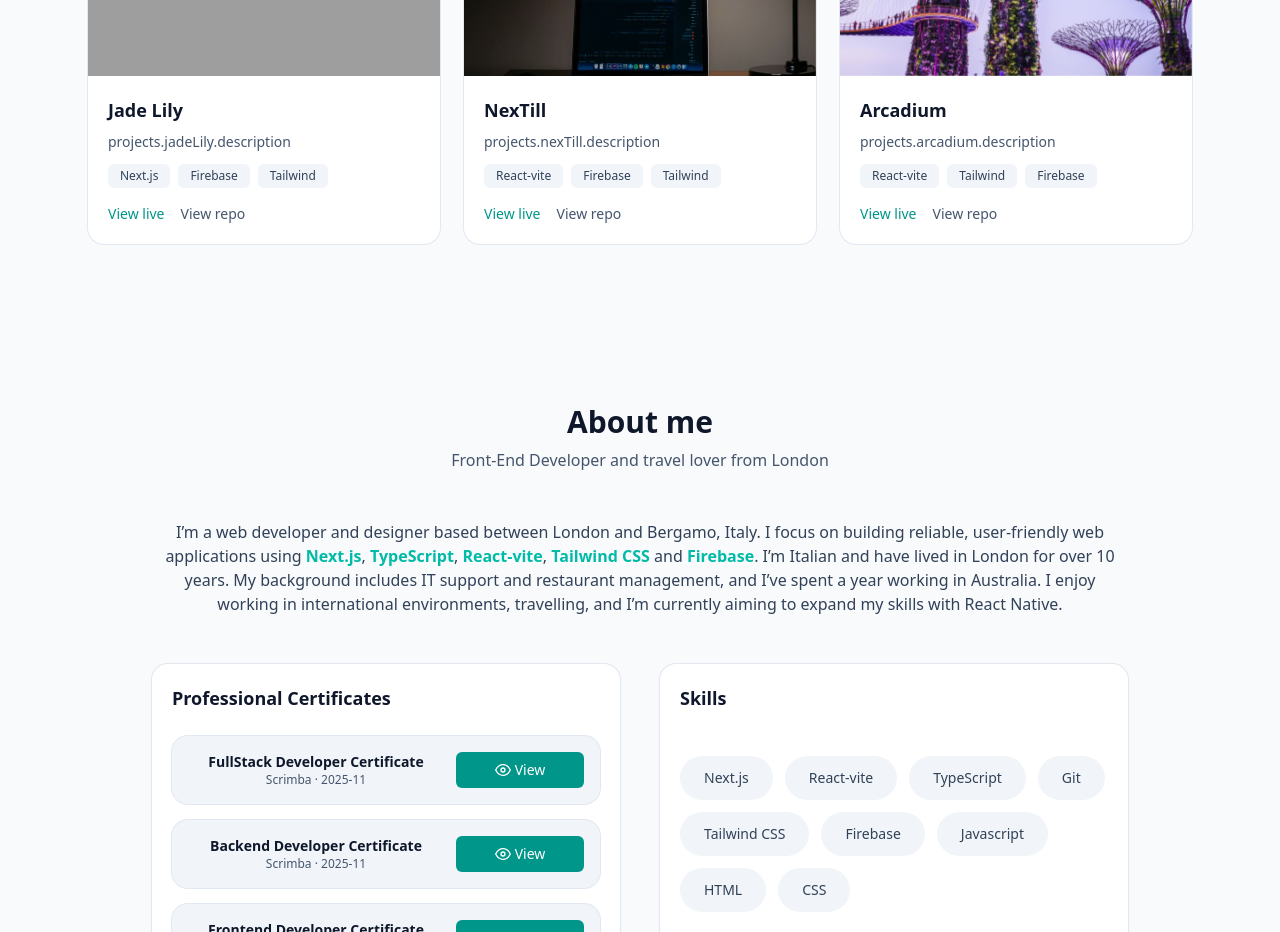
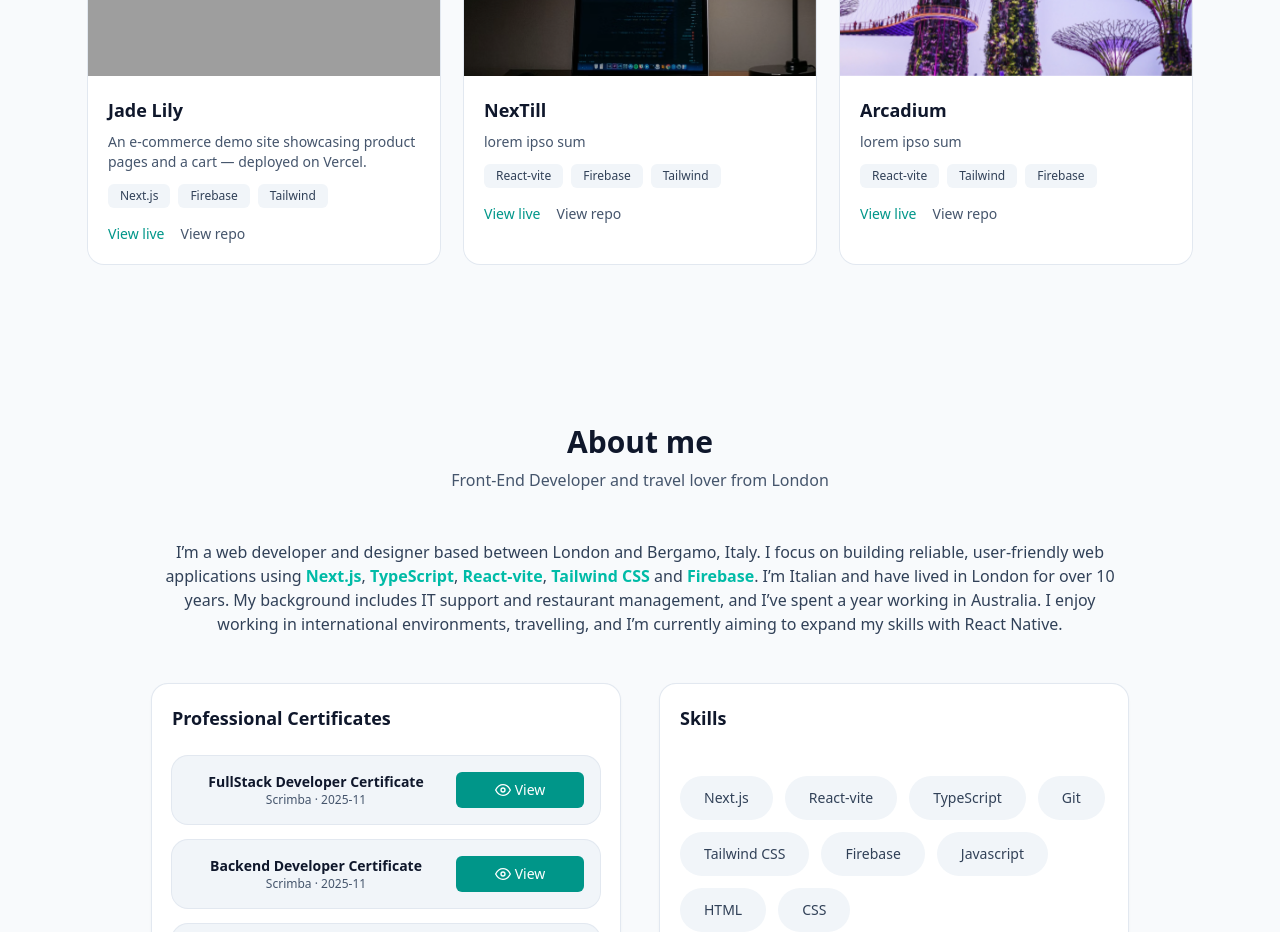
Before and after one commit to gyo82v/portfolio, a React (Vite) app: page / in a window 1280 px wide. Shown: the part 840-1772 px from the top of the page. Built offline with nearby package versions, Linux system fonts and the light colour scheme; grey boxes are pictures that could not be loaded.

Commit message:
feat: update the translations for the projects cards

```diff
--- a/src/i18n/translations.ts
+++ b/src/i18n/translations.ts
@@ -30,6 +30,40 @@ export const translations: Record<Lang, NestedStrings> = {
       downloadCertificateA11y: "Download certificate",
       close: "Close",
       certificateViewerAria: "Certificate viewer"
+    },
+    projects: {
+      jadeLily: {
+        description: "An e-commerce demo site showcasing product pages and a cart — deployed on Vercel.",
+        imageAlt: "Screenshot of the jade Lily app"
+      },
+      nexTill: {
+        description: "lorem ipso sum",
+        imageAlt: "Screenshot nextTill project"
+      },
+      arcadium: {
+        description: "lorem ipso sum",
+        imageAlt: "Screenshot of arcadium app"
+      },
+      colorScheme: {
+        description: "Generate harmonious color palettes by choosing a base color and styles like monochrome, analogic, or complementary schemes.",
+        imageAlt: "Screenshot of the color scheme app"
+      },
+      plantBlog: {
+        description: "A simple and clean blog featuring articles about houseplants, care tips, and inspiration for indoor plant lovers.",
+        imageAlt: "Screenshot of the plant blob website"
+      },
+      unitConverter: {
+        description: "Convert common units easily, including meters and feet, liters and gallons, or kilograms and pounds.",
+        imageAlt: "Screenshot of the unit converter app"
+      },
+      travelJournal: {
+        description: "A personal travel journal showcasing visited destinations, travel memories, and a wishlist of future places to explore.",
+        imageAlt: "Screenshot of the travel journal wep page"
+      },
+      scoreboard: {
+        description: "A simple and interactive scoreboard that lets users set a timer and add or subtract points easily.",
+        imageAlt: "Screenshot of the scoreboard app"
+      }
     },
     footer : {
       subtitle: "Available for freelance work and new opportunities",
@@ -68,24 +102,6 @@ export const translations: Record<Lang, NestedStrings> = {
           sectionSubtitle: "Selected projects — quick overview and links",
           viewLive: "View live",
           viewRepo: "View repo",
-          jadeLily : {
-            title : "Jade Lily",
-            description : "An e-commerce demo site showcasing product pages and a cart — deployed on Vercel.",
-            imageAlt : "Screenshot of Jade Lily project"
-
-          },
-          nexTill : {
-            title : "NexTill",
-            description : "A browser implementation of the classic Battleship game with a small AI.",
-            imageAlt : "Screenshot nextTill project"
-
-          },
-          arcadium : {
-            title: "Arcadium",
-            description : "A recipe PWA for creating and sharing food recipes with offline support.",
-            imageAlt : "Screenshot of chef mistral project"
-
-          }
         }
       },
       resume: {
@@ -153,7 +169,34 @@ export const translations: Record<Lang, NestedStrings> = {
         note: "If you’d like a longer CV or references, please contact me."
       },
       projects: {
-        title: "Projects",
+        title: "Projects I’ve built",
+        kicker: "Selected work",
+        description: "A collection of projects that reflect my approach to frontend development — from real-world applications to smaller experiments focused on learning, performance, and clean design.",
+        featured: {
+          title: "Featured projects",
+          description: "These are the projects I consider most representative of my skills and the way I approach building real-world applications."
+        },
+        other: {
+          title: "Other projects",
+          description: "Additional projects, experiments, and smaller applications that helped me explore new ideas, tools, and techniques."
+        },
+        closing: {
+          kicker: "Looking ahead",
+          title: "Building, learning, and refining my craft",
+          description: "These projects represent my current journey as a developer. I’m always refining my skills, exploring new technologies, and improving how I design and build user-focused applications.",
+          card1: {
+            title: "Development approach",
+            description: "I focus on clean architecture, reusable components, and maintainable code, aiming for clarity and scalability from the start."
+          },
+          card2: {
+            title: "What I enjoy building",
+            description: "User-focused interfaces, interactive experiences, and applications where design and functionality work closely together."
+          },
+          card3: {
+            title: "What’s next",
+            description: "I’m continuing to deepen my frontend skills while exploring new tools and patterns to build more robust and engaging applications."
+          }
+        }
       },
     },
   },
@@ -181,6 +224,40 @@ export const translations: Record<Lang, NestedStrings> = {
       downloadCertificateA11y: "Scarica certificato",
       close: "Chiudi",
       certificateViewerAria: "Visualizzatore certificato"
+    },
+     projects: {
+      jadeLily: {
+        description: "An e-commerce demo site showcasing product pages and a cart — deployed on Vercel.",
+        imageAlt: "Screenshot of the jade Lily app"
+      },
+      nexTill: {
+        description: "lorem ipso sum",
+        imageAlt: "Screenshot nextTill project"
+      },
+      arcadium: {
+        description: "lorem ipso sum",
+        imageAlt: "Screenshot of arcadium app"
+      },
+      colorScheme: {
+        description: "Genera palette di colori armoniose scegliendo un colore base e stili come monocromatico, analogico o complementare.",
+        imageAlt: "Screenshot della color scheme app"
+      },
+      plantBlog: {
+        description: "Un blog semplice e pulito con articoli sulle piante da appartamento, consigli di cura e ispirazione.",
+        imageAlt: "Screenshot del plant blob website"
+      },
+      unitConverter: {
+        description: "Converti facilmente unità comuni come metri e piedi, litri e galloni, o chilogrammi e libbre.",
+        imageAlt: "Screenshot della unit converter app"
+      },
+      travelJournal: {
+        description: "Un diario di viaggio personale che mostra destinazioni visitate, ricordi di viaggio e una wishlist di luoghi futuri.",
+        imageAlt: "Screenshot  della travel journal wep page"
+      },
+      scoreboard: {
+        description: "Un tabellone semplice e interattivo che permette di impostare un timer e aggiungere o sottrarre punti.",
+        imageAlt: "Screenshot della scoreboard app"
+      }
     },
     footer: {
       subtitle: "Disponibile per collaborazioni freelance e nuove opportunità",
@@ -220,25 +297,7 @@ export const translations: Record<Lang, NestedStrings> = {
           sectionTitle: "Progetti",
           sectionSubtitle: "Progetti selezionati — panoramica e link",
           viewLive: "Vedi live",
-          viewRepo: "Vedi repo",
-          jadeLily : {
-            title: "Jade Lily",
-            description : "Un sito demo e-commerce con pagine prodotto e carrello — distribuito su Vercel.",
-            imageAlt : "Screenshot del progetto Jade Lily"
-
-          },
-          nexTill : {
-            title : "NextTill",
-            description : "Una versione browser del classico gioco Battleship con una piccola IA.",
-            imageAlt : "Screenshot del progetto nextTill"
-
-          },
-          arcadium : {
-            title : "Arcadium",
-            description : "Una PWA per ricette per creare e condividere ricette con supporto offline.",
-            imageAlt : "Screenshot del progetto chef Mistral"
-
-          }
+          viewRepo: "Vedi repo"
         }
       },
       resume: {
@@ -305,7 +364,34 @@ export const translations: Record<Lang, NestedStrings> = {
     note: "Se desideri un CV più dettagliato o referenze, contattami."
   },
       projects: {
-        title: "Progetti",
+        title: "Progetti che ho realizzato",
+        kicker: "Progetti selezionati",
+        description: "Una raccolta di progetti che riflettono il mio approccio allo sviluppo frontend — da applicazioni reali a progetti più piccoli, pensati per sperimentare, imparare e curare design e performance.",
+        featured: {
+          title: "Progetti principali",
+          description: "Questi sono i progetti che considero più rappresentativi delle mie competenze e del mio modo di affrontare lo sviluppo di applicazioni reali."
+        },
+        other: {
+          title: "Altri progetti",
+          description: "Altri progetti, esperimenti e applicazioni più piccole che mi hanno permesso di esplorare nuove idee, strumenti e tecniche."
+        },
+        closing: {
+          kicker: "Guardando avanti",
+          title: "Continuare a costruire, imparare e migliorare il mio lavoro",
+          description: "Questi progetti rappresentano il mio percorso attuale come sviluppatore. Cerco costantemente di migliorare le mie competenze, esplorare nuove tecnologie e costruire applicazioni sempre più curate e orientate all’utente.",
+          card1: {
+            title: "Approccio allo sviluppo",
+            description: "Mi concentro su architetture pulite, componenti riutilizzabili e codice manutenibile, puntando fin dall’inizio a chiarezza e scalabilità."
+          },
+          card2: {
+            title: "Cosa mi piace costruire",
+            description: "Interfacce orientate all’utente, esperienze interattive e applicazioni in cui design e funzionalità lavorano in armonia."
+          },
+          card3: {
+            title: "I prossimi passi",
+            description: "Sto continuando a consolidare le mie competenze frontend ed esplorare nuovi strumenti e pattern per creare applicazioni sempre più solide e coinvolgenti."
+          }
+        }
       },
     },
   },
```
